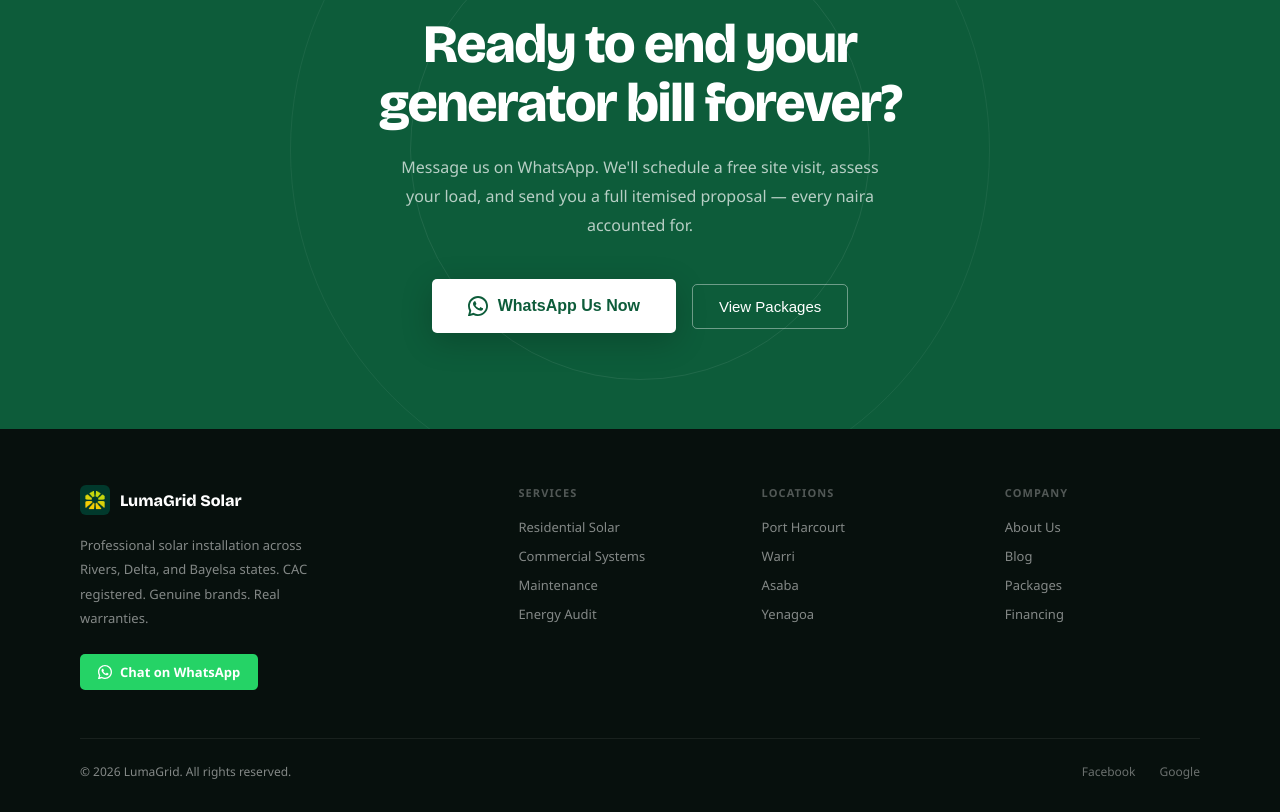
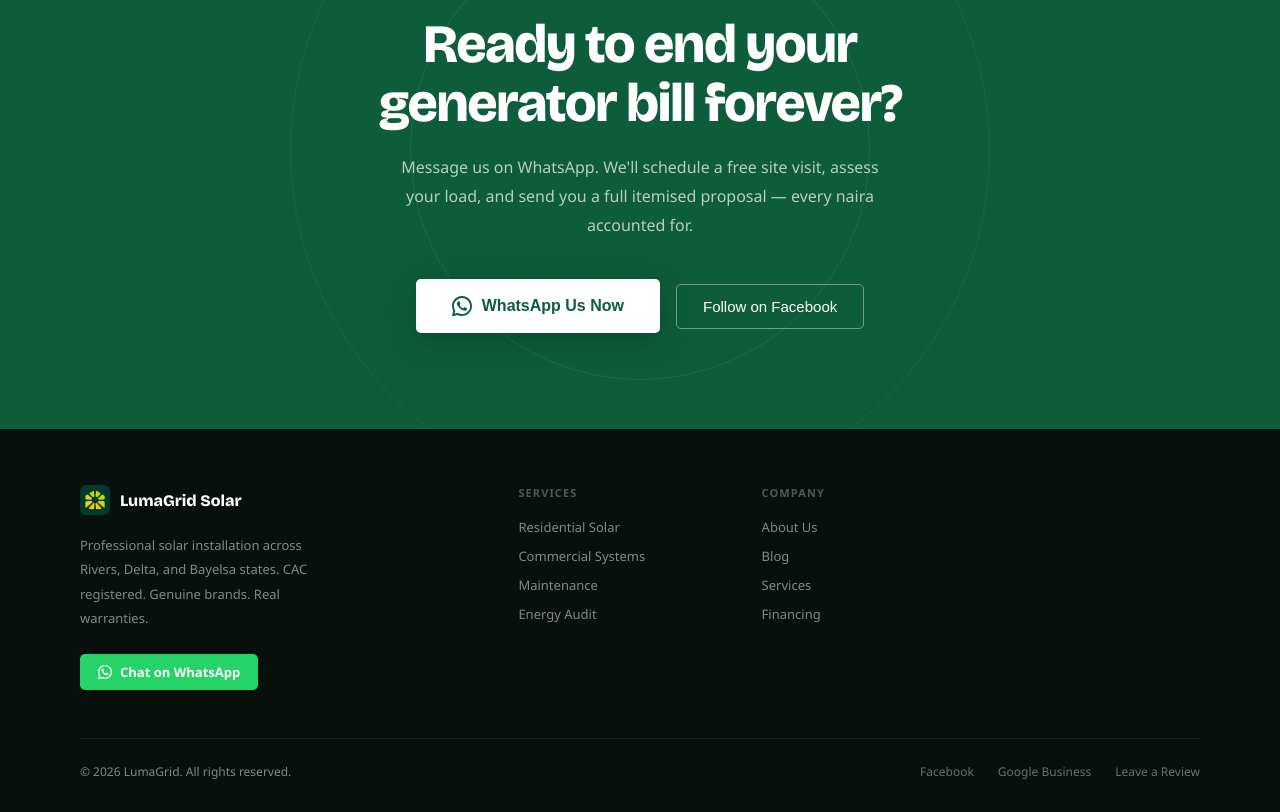
Before and after one commit to the-koinophobe/lumagrid, a Next.js app: page / in a window 1280 px wide. Shown: the part 9101-9913 px from the top of the page. Built offline with nearby package versions, Linux system fonts and the light colour scheme; a web font is replaced by a local one.

Commit message:
wrapping up

```diff
--- a/components/home/cta.tsx
+++ b/components/home/cta.tsx
@@ -1,4 +1,4 @@
-import { TESTIMONIALS, WHATSAPP_URL, GBP_REVIEW_URL } from "@/lib/constants";
+import { TESTIMONIALS, WHATSAPP_URL, GBP_REVIEW_URL, FACEBOOK_URL } from "@/lib/constants";
 import { FadeIn, Stars, GoogleIcon, WhatsAppIcon } from "@/components/ui";
 
 // ── Testimonials ──────────────────────────────────────────────────────────────
@@ -69,8 +69,11 @@ export function FinalCta({ isMobile }: { isMobile: boolean }) {
             <a href={WHATSAPP_URL} target="_blank" rel="noopener noreferrer" className="btn-wa" style={{ background: "white", color: "var(--green)", fontSize: 16, padding: "17px 36px", boxShadow: "0 8px 32px rgba(0,0,0,0.2)" }}>
               <WhatsAppIcon size={20} color="var(--green)" /> WhatsApp Us Now
             </a>
-            <a href="#packages" className="btn-outline" style={{ borderColor: "rgba(255,255,255,0.4)", color: "white" }}>
-              View Packages
+            <a href={FACEBOOK_URL} target="_blank" rel="noopener noreferrer"
+              className="btn-outline"
+              style={{ borderColor: "rgba(255,255,255,0.4)", color: "white" }}
+            >
+              Follow on Facebook
             </a>
           </div>
         </FadeIn>
--- a/components/layout/Footer.tsx
+++ b/components/layout/Footer.tsx
@@ -3,8 +3,8 @@ import { WHATSAPP_URL, FACEBOOK_URL, GBP_PROFILE_URL } from "@/lib/constants";
 import { WhatsAppIcon } from "@/components/ui";
 
 const FOOTER_SERVICES = ["Residential Solar", "Commercial Systems", "Maintenance", "Energy Audit"];
-const FOOTER_CITIES   = ["Port Harcourt", "Warri", "Asaba", "Yenagoa"];
-const FOOTER_COMPANY: [string, string][] = [["About Us", "/about"], ["Blog", "/blog"], ["Packages", "#packages"], ["Financing", "#financing"]];
+const FOOTER_CITIES = ["Port Harcourt", "Warri", "Asaba", "Yenagoa"];
+const FOOTER_COMPANY: [string, string][] = [["About Us", "/about"], ["Blog", "/blog"], ["Services", "/services"], ["Financing", "/financing"]];
 
 const mutedLink: React.CSSProperties = { fontSize: 13, color: "rgba(255,255,255,0.5)", transition: "color 0.2s", display: "block", marginBottom: 11 };
 const colHead: React.CSSProperties = { fontSize: 11, fontWeight: 700, letterSpacing: "0.1em", textTransform: "uppercase", color: "rgba(255,255,255,0.3)", marginBottom: 18 };
@@ -33,14 +33,14 @@ export default function Footer({ isMobile, isSmall }: { isMobile: boolean; isSma
           <div>
             <div style={colHead}>Services</div>
             {FOOTER_SERVICES.map(s => (
-              <a key={s} href="#services" style={mutedLink}
+              <a key={s} href="/services" style={mutedLink}
                 onMouseEnter={e => (e.currentTarget as HTMLAnchorElement).style.color = "white"}
                 onMouseLeave={e => (e.currentTarget as HTMLAnchorElement).style.color = "rgba(255,255,255,0.5)"}
               >{s}</a>
             ))}
           </div>
 
-          <div>
+          {/* <div>
             <div style={colHead}>Locations</div>
             {FOOTER_CITIES.map(c => (
               <a key={c} href="#locations" style={mutedLink}
@@ -48,7 +48,7 @@ export default function Footer({ isMobile, isSmall }: { isMobile: boolean; isSma
                 onMouseLeave={e => (e.currentTarget as HTMLAnchorElement).style.color = "rgba(255,255,255,0.5)"}
               >{c}</a>
             ))}
-          </div>
+          </div> */}
 
           <div>
             <div style={colHead}>Company</div>
@@ -64,7 +64,11 @@ export default function Footer({ isMobile, isSmall }: { isMobile: boolean; isSma
         <div style={{ borderTop: "1px solid rgba(255,255,255,0.07)", paddingTop: 24, display: "flex", justifyContent: "space-between", flexWrap: "wrap", gap: 12 }}>
           <span style={{ fontSize: 12 }}>© {new Date().getFullYear()} LumaGrid. All rights reserved.</span>
           <div style={{ display: "flex", gap: 24 }}>
-            {[["Facebook", FACEBOOK_URL], ["Google", GBP_PROFILE_URL]].map(([label, href]) => (
+            {[
+              ["Facebook", FACEBOOK_URL],
+              ["Google Business", GBP_PROFILE_URL],
+              ["Leave a Review", GBP_PROFILE_URL],
+            ].map(([label, href]) => (
               <a key={label} href={href} target="_blank" rel="noopener noreferrer"
                 style={{ fontSize: 12, color: "rgba(255,255,255,0.4)", transition: "color 0.2s" }}
                 onMouseEnter={e => (e.currentTarget as HTMLAnchorElement).style.color = "white"}
--- a/lib/constants.ts
+++ b/lib/constants.ts
@@ -8,8 +8,8 @@ export const WHATSAPP_MSG = encodeURIComponent(
   "Hello LumaGrid, I'd like a free solar quote for my property."
 );
 export const WHATSAPP_URL = `https://wa.me/${WHATSAPP_NUMBER}?text=${WHATSAPP_MSG}`;
-export const GBP_REVIEW_URL = "https://share.google/DtTq8d4ZtcoUOQ1yH";
-export const GBP_PROFILE_URL = "https://share.google/tWa3IVR0ETFJ0k8FV";
+export const GBP_PROFILE_URL = "https://share.google/7VtLiGINyLqrUfrf3";
+export const GBP_REVIEW_URL  = "https://share.google/7VtLiGINyLqrUfrf3";
 export const FACEBOOK_URL = "https://facebook.com/lumagrid";
 
 export const NAV_LINKS: NavLink[] = [
```
